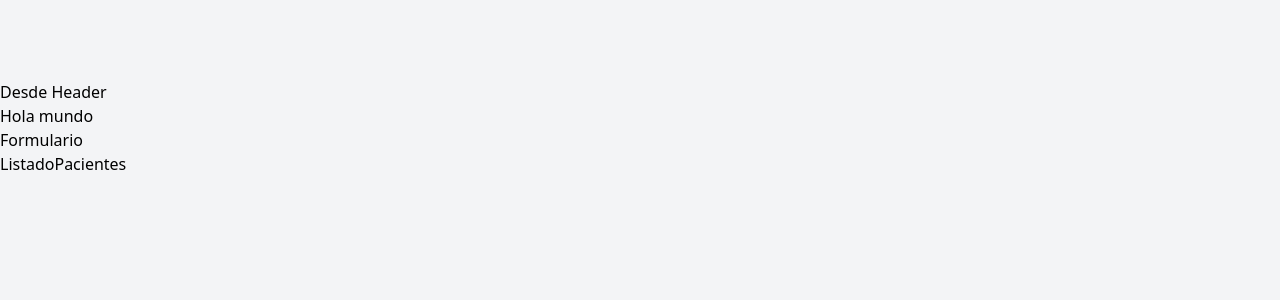
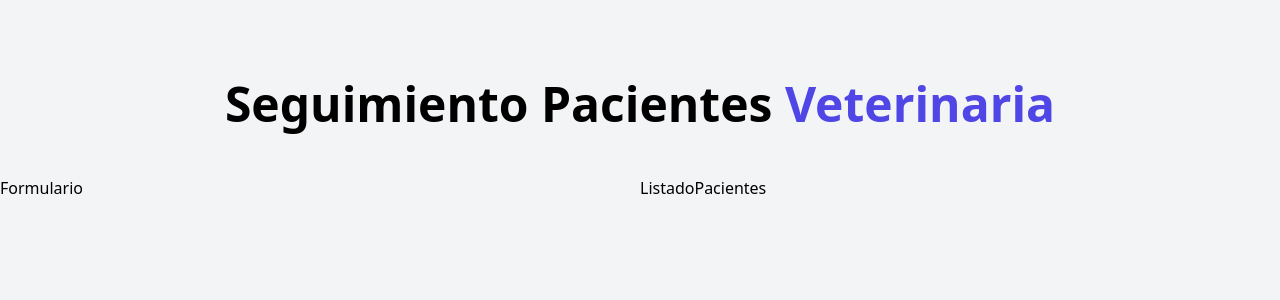
Before and after one commit to borismg04/Admin-Pacientes, a React (Vite) app: page / in a window 1280 px wide. Shown: the top 300 px of the page. Built offline with nearby package versions, Linux system fonts and the light colour scheme.

Commit message:
dep tailwind css

```diff
--- a/src/App.jsx
+++ b/src/App.jsx
@@ -6,8 +6,10 @@ function App() {
   return (
     <div className="container mx-auto mt-20">
       <Header />
-      <Formulario />
-      <ListadoPacientes />
+      <div className="mt-12 flex">
+        <Formulario />
+        <ListadoPacientes />
+      </div>
     </div>
   )
 }
--- a/src/components/Formulario.jsx
+++ b/src/components/Formulario.jsx
@@ -1,6 +1,8 @@
 const Formulario = () => {
   return (
-    <div>Formulario</div>
+    <div className="w-1/2">
+      Formulario
+    </div>
   )
 }
 
--- a/src/components/Header.jsx
+++ b/src/components/Header.jsx
@@ -1,10 +1,10 @@
 function Header () {
 
   return (
-    <div>
-      <h1>Desde Header</h1>
-      <p>Hola mundo</p>
-    </div>
+      <h1 className="font-black text-5xl text-center md:w-2/3 mx-auto">
+        Seguimiento Pacientes{" "}
+        <span className="text-indigo-600">Veterinaria</span>
+      </h1>
   )
 }
 
--- a/src/components/ListadoPacientes.jsx
+++ b/src/components/ListadoPacientes.jsx
@@ -1,6 +1,8 @@
 const ListadoPacientes = () => {
   return (
-    <h2>ListadoPacientes</h2>
+    <div className="w-1/2">
+      <h2>ListadoPacientes</h2>
+    </div>
   )
 }
 
```
Also changed, not shown: src/consumoApi.js (added, +19 -0 lines).
